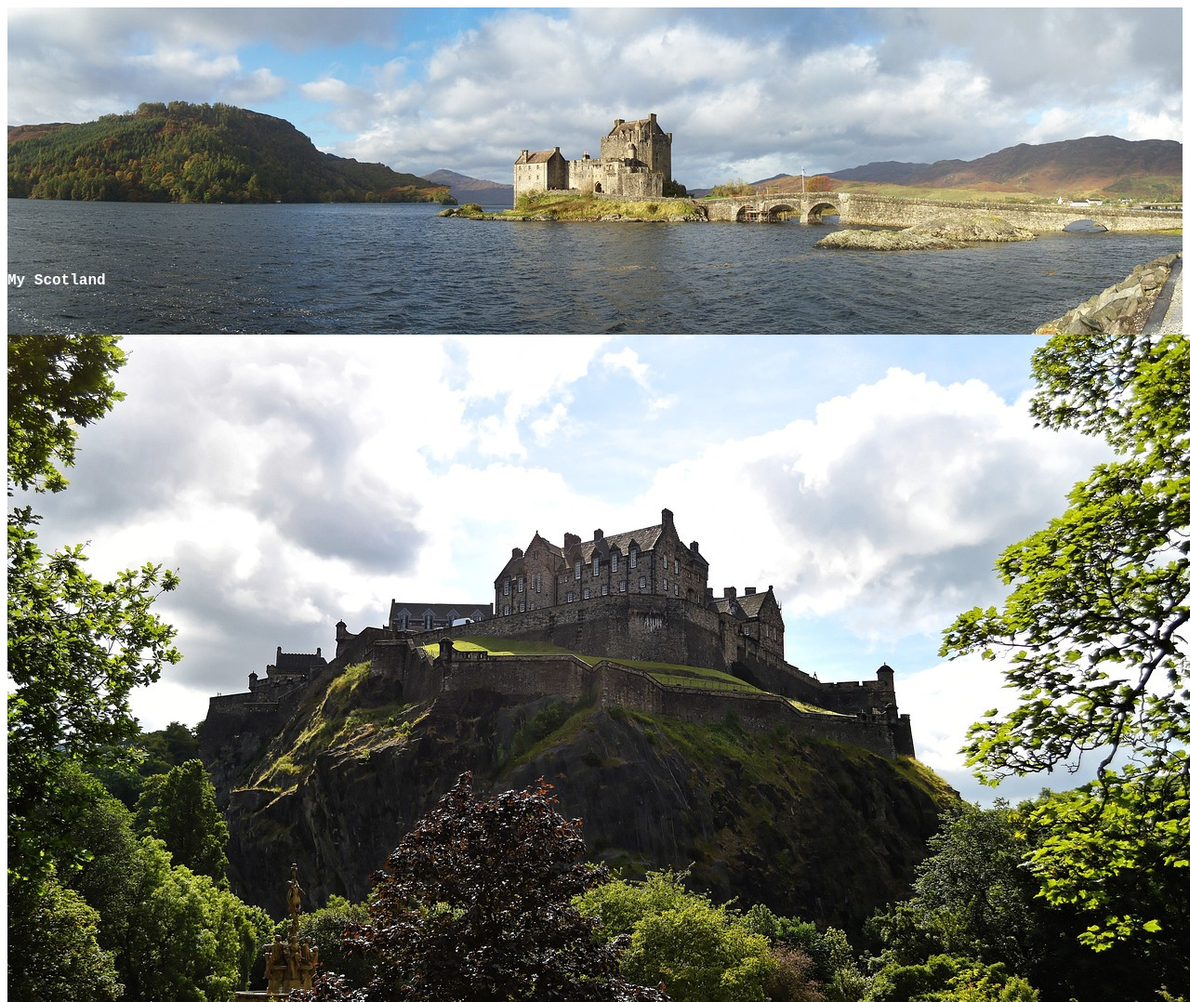
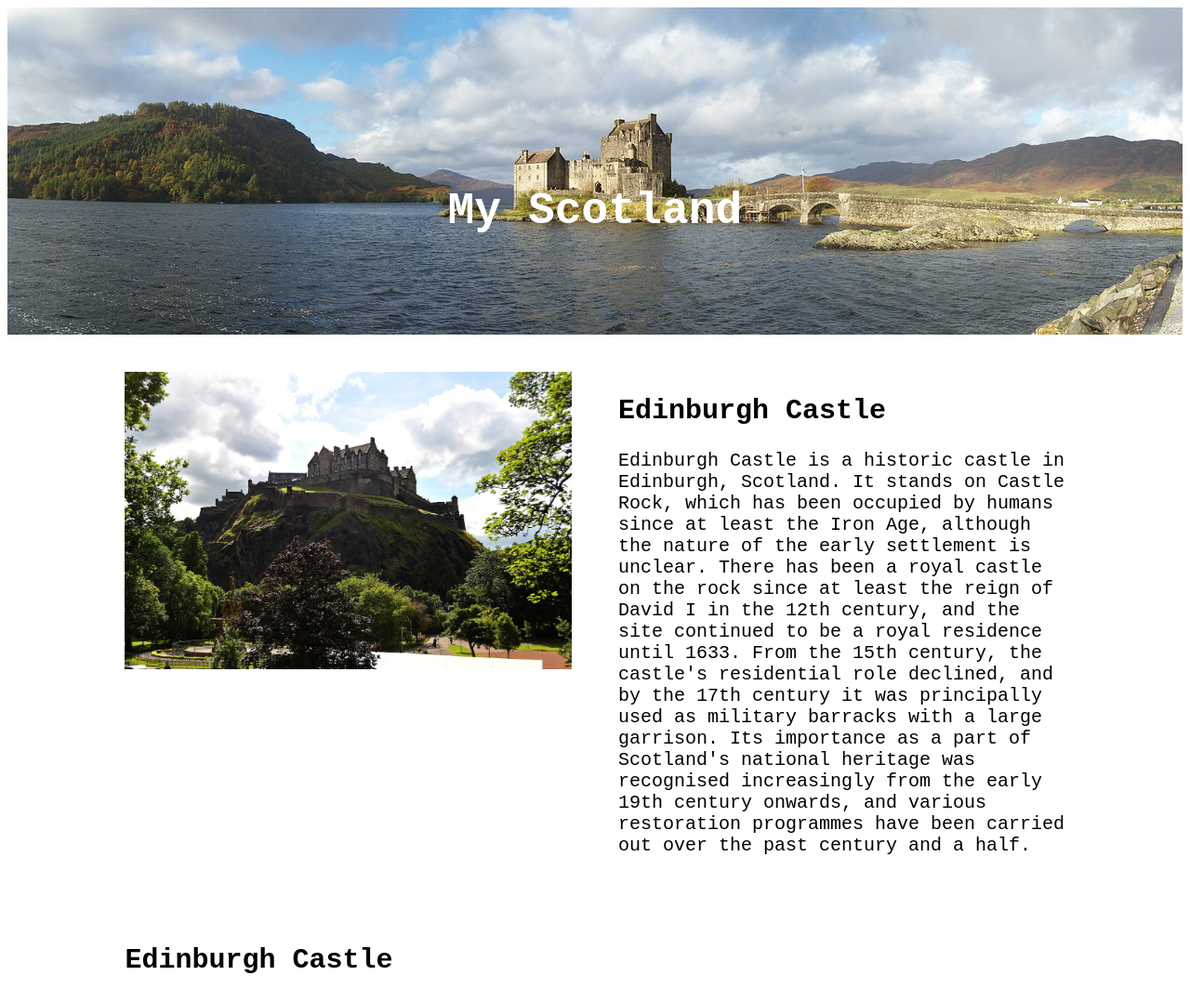
Before and after one commit to jackhaochenbai-tech/Test, a plain HTML site: page index.html in a window 1280 px wide. Shown: the top 1078 px of the page at 93% size. Drawn offline with Linux system fonts and the light colour scheme.

Commit message:
two column added

```diff
--- a/index.html
+++ b/index.html
@@ -12,7 +12,7 @@
             My Scotland
         </h1>
     </section>
-    <section class="twocolumn">
+    <section class="two-column">
         <div class="image">
             <img src="MyScotlandResources\images\edinburgh-castle-959083_1280.jpg" alt="edinburgh castle">
         </div>
@@ -20,6 +20,9 @@
             <h1>Edinburgh Castle</h1>
             <p>Edinburgh Castle is a historic castle in Edinburgh, Scotland. It stands on Castle Rock, which has been occupied by humans since at least the Iron Age, although the nature of the early settlement is unclear. There has been a royal castle on the rock since at least the reign of David I in the 12th century, and the site continued to be a royal residence until 1633. From the 15th century, the castle's residential role declined, and by the 17th century it was principally used as military barracks with a large garrison. Its importance as a part of Scotland's national heritage was recognised increasingly from the early 19th century onwards, and various restoration programmes have been carried out over the past century and a half.</p>
         </div>
+        <div class="info">
+            <h1>Edinburgh Castle</h1>
+    </div>
     </section>
 </body>
 </html>
--- a/style.css
+++ b/style.css
@@ -3,7 +3,7 @@
 }
 
 img{
-    width: 100;
+    width: 100%;
 }
 
 .hero-image{
@@ -15,16 +15,24 @@ img{
 }
 
 .hero-text{
-    color: white;
+    color: rgb(255, 255, 255);
+    left: 0;
+    top: 160px;
+    width: 100%;
     position: absolute;
     text-align: center;
-    top: 280px;
-    width: 100;
-    font-size: 1rem;
+    font-size: 3rem;
 }
 
-.two-column{
-    display: grid;
-    grid-template-columns: 1fr 1fr;
-    gap: 50px;
+.two-column {
+  display: grid;
+  grid-template-columns: minmax(0, 1fr) minmax(0, 1fr);
+  gap: 50px;
+  width: 80%;
+  margin: auto;
+  margin-top: 40px;
 }
+
+.info{
+    font-size: 1.25em;
+}
```
